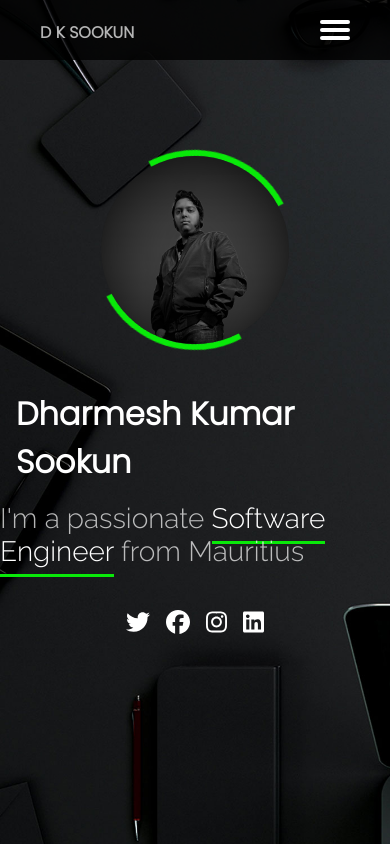
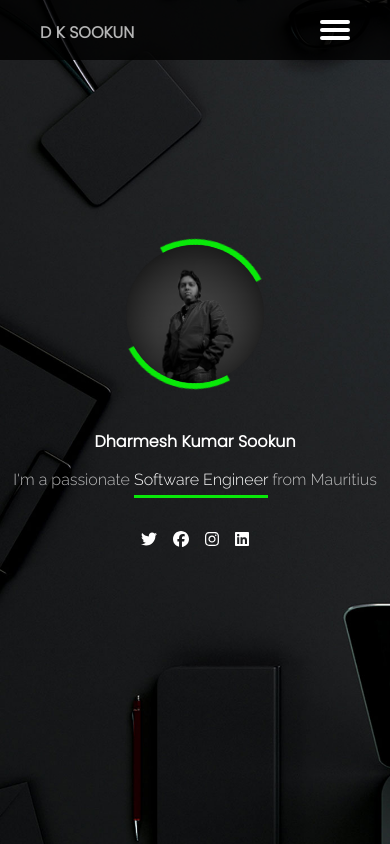
Before and after one commit to Dharmesh-Sookun/Personal-Website-New, a React (Create React App) app: page / in a window 390 px wide. Built offline with nearby package versions, Linux system fonts and the light colour scheme; the HTML template or start-up script is replaced by a standard one.

Commit message:
Made Home screen resposive and adjusted navbar font size on small screens

```diff
--- a/src/components/Home/Home.css
+++ b/src/components/Home/Home.css
@@ -66,3 +66,59 @@
   cursor: pointer;
   color: rgb(9, 233, 9);
 }
+
+@media only screen and (max-width: 750px) {
+  .name{
+    font-size: 1.5em;
+  }
+  .info{
+    font-size: 1.15em;
+  }
+
+  .info span{
+    font-size: inherit;
+  }
+}
+
+@media only screen and (max-width: 445px) {
+  .photo-container{
+    width: 150px;
+    height: 150px;
+  }
+  .name{
+    font-size: 1em;
+  }
+  .info{
+    font-size: 1em;
+  }
+
+  .info span{
+    font-size: inherit;
+  }
+
+  .icons a{
+    font-size: 1rem;
+  }
+}
+
+@media only screen and (max-width: 380px) {
+  .photo-container{
+    width: 100px;
+    height: 100px;
+  }
+
+  .name{
+    font-size: 0.60em;
+  }
+  .info{
+    font-size: 0.60em;
+  }
+
+  .info span{
+    font-size: inherit;
+  }
+
+  .icons a{
+    font-size: 0.75rem;
+  }
+}
--- a/src/components/Navigation/Navigation.css
+++ b/src/components/Navigation/Navigation.css
@@ -146,3 +146,9 @@
     font-size: 1rem;
   }
 }
+
+@media only screen and (max-width: 445px) {
+  .active-nav-links, .nav-links {
+    font-size: 0.75em;
+  }
+}
```
